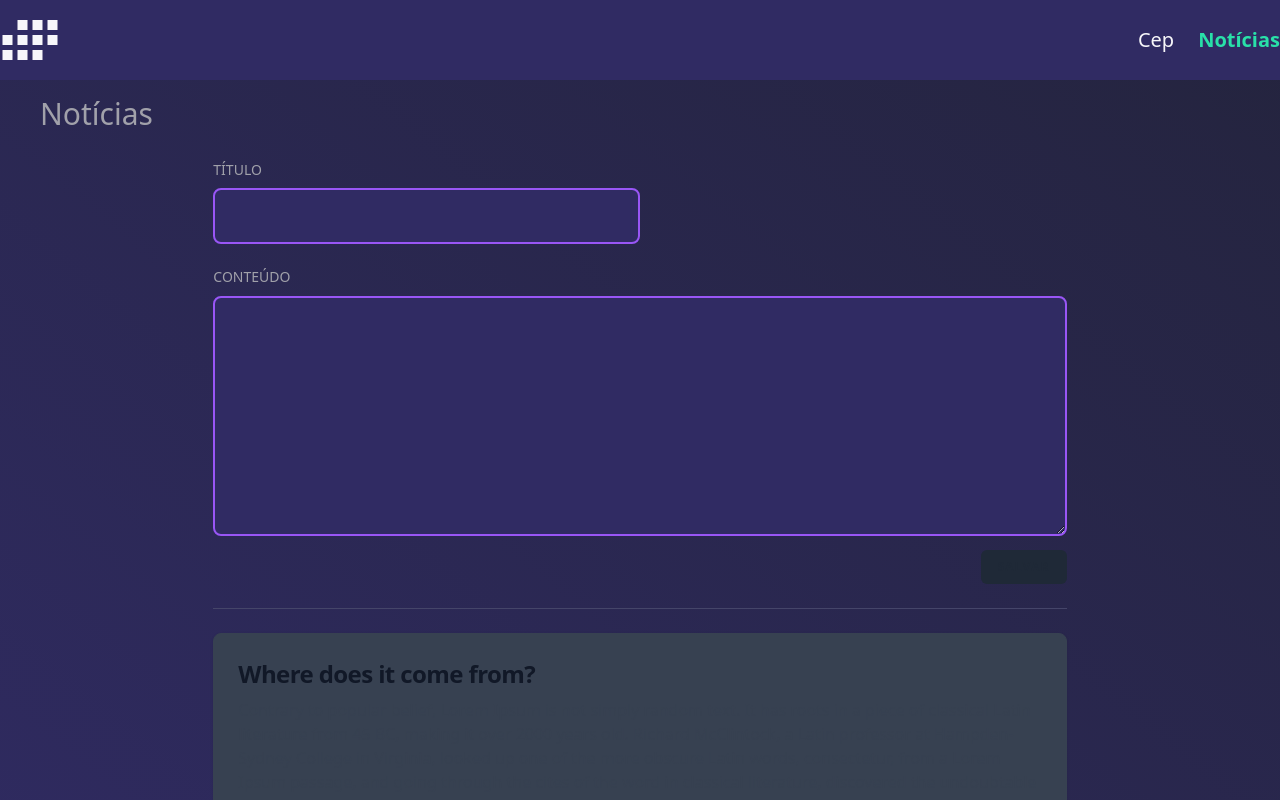
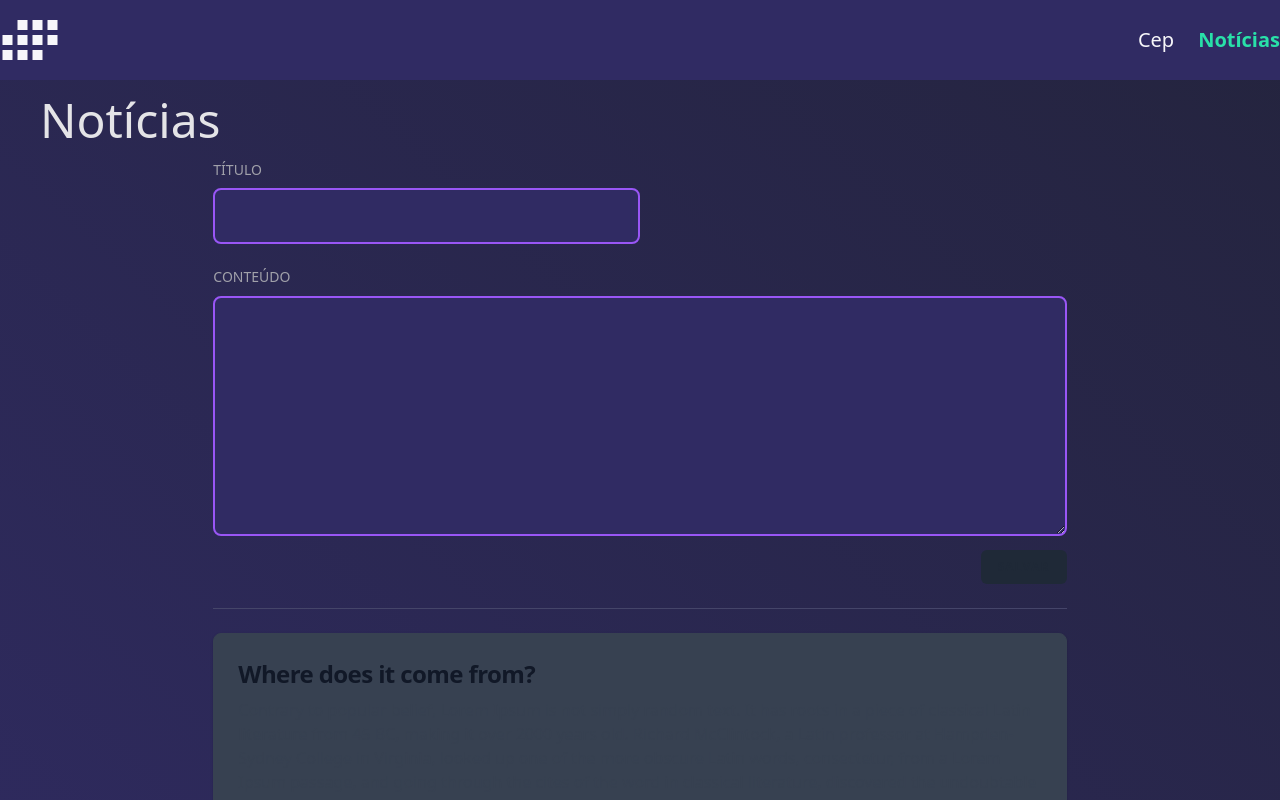
Before and after one commit to stanleywodson/G4F-FRONTEND, a React (Vite) app: page /noticias in a window 1280 px wide. Shown: the top 800 px of the page. Built offline with nearby package versions, Linux system fonts and the light colour scheme.

Commit message:
fix: view news

```diff
--- a/src/layout/LayoutProject.tsx
+++ b/src/layout/LayoutProject.tsx
@@ -24,7 +24,7 @@ const LayoutProject = ({ children, subtitle }: PropsWithChildren<SubTitleProp>)
 						</ul>
 					</div>
 				</div>
-				<div className="text-zinc-400 text-3xl ml-10 mt-4 font-medium">
+				<div className="text-zinc-200 text-5xl ml-10 mt-4 font-medium">
 					<p>{subtitle}</p>
 				</div>
 			</nav>
--- a/src/pages/Cep.tsx
+++ b/src/pages/Cep.tsx
@@ -25,7 +25,7 @@ export function Cep() {
 					</div>
 
 					{/* inputs logradouros */}
-					<div className="flex mt-10 gap-6">
+					<div className="flex mt-10 gap-40">
 						<div className="flex justify-center min-w-96 flex-col gap-6">
 							<Input
 								label="Cidade"
--- a/src/pages/News.tsx
+++ b/src/pages/News.tsx
@@ -85,8 +85,8 @@ export function News() {
 
    return (
       <LayoutProject subtitle="Notícias">
-         <div className="flex overflow-y-auto pb-20">
-            <div className="flex flex-col h-screen mt-40 w-full gap-6 items-center mx-auto">
+         <div className="flex">
+            <div className="flex flex-col overflow-hidden mt-40 w-full gap-6 items-center mx-auto">
                <div className="w-2/3 ">
                   <Input
                      label="Título"
```
